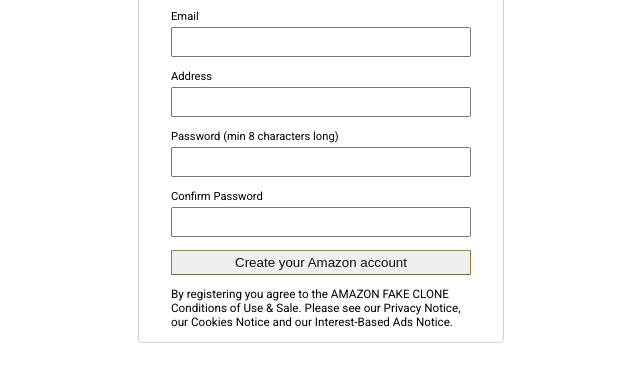
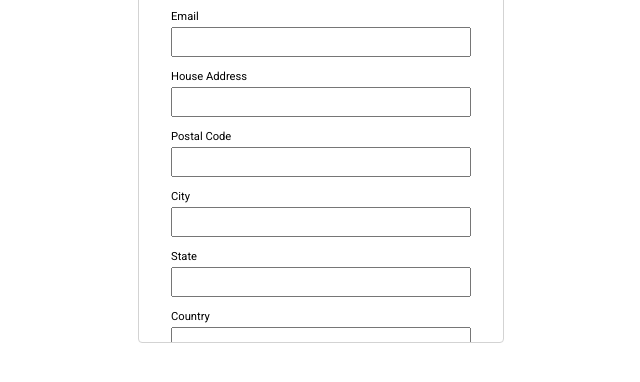
Before and after one commit to saurabhmehta1601/amazon-clone, a Next.js app: page /register in a window 1280 px wide. Shown: the part 310-692 px from the top of the page, without its empty margins (319-959 px from the left). Built offline with nearby package versions, Linux system fonts and the light colour scheme; no server answers.

Commit message:
add address entry in registration form and send user address info in payment request

```diff
--- a/src/components/UI/PaymentPage/index.tsx
+++ b/src/components/UI/PaymentPage/index.tsx
@@ -112,7 +112,10 @@
         {/* delivery address */}
         <section>
           <h3>Delivery Address</h3>
-          <p> {user.address} </p>
+          <p>
+            {user.address.line1} , {user.address.city} , {user.address.state} ,
+            {user.address.country}
+          </p>
         </section>
         {/* payment products*/}
         <section>
--- a/src/pages/api/payments/create.ts
+++ b/src/pages/api/payments/create.ts
@@ -9,23 +9,13 @@
     // @ts-ignore
     const total = req.query.total;
 
-    const { email, address, name } = req.body;
+    const { address, name } = req.body;
 
     const paymentIntent = await stripe.paymentIntents.create({
       amount: total,
       currency: "usd",
       description: "payment for products order by amazon clone",
-      shipping: {
-        name,
-        // hardcoding the address right now will add these fields from db once stored during registration
-        address: {
-          line1: "510 Townsend St",
-          postal_code: "98140",
-          city: "San Francisco",
-          state: "CA",
-          country: "US",
-        },
-      },
+      shipping: { name, address },
     });
     return res.status(201).json({
       clientSecret: paymentIntent.client_secret,
--- a/src/pages/register.tsx
+++ b/src/pages/register.tsx
@@ -19,7 +19,13 @@
     const password = e.target["password"].value;
     const confirm_password = e.target["confirm_password"].value;
     const phone = e.target["phone"].value;
-    const address = e.target["address"].value;
+    const address = {
+      line1: e.target["line1"].value,
+      postal_code: e.target["postal_code"].value,
+      city: e.target["city"].value,
+      state: e.target["state"].value,
+      country: e.target["country"].value,
+    };
 
     if (password != confirm_password) {
       alert("Passwords do not match . Please check again .");
@@ -67,9 +73,21 @@
           {/* Email */}
           <label htmlFor="email">Email</label>
           <input type="email" id="email" required={true} />
-          {/* Address */}
-          <label htmlFor="address">Address </label>
-          <input type="text" id="address" required={true} />
+          {/* Line 1 */}
+          <label htmlFor="line1">House Address</label>
+          <input type="text" id="line1" required={true} />
+          {/* Postal Code */}
+          <label htmlFor="postal_code ">Postal Code </label>
+          <input type="number" id="postal_code" required={true} />
+          {/* City */}
+          <label htmlFor="city">City </label>
+          <input type="text" id="city" required={true} />
+          {/* State */}
+          <label htmlFor="state">State</label>
+          <input type="text" id="state" required={true} />
+          {/* Country */}
+          <label htmlFor="country">Country</label>
+          <input type="text" id="country" required={true} />
           {/* Password */}
           <label htmlFor="password">Password (min 8 characters long) </label>
           <input minLength={8} type="password" id="password" required={true} />
--- a/src/redux/features/LoggedUser/userSlice.ts
+++ b/src/redux/features/LoggedUser/userSlice.ts
@@ -3,7 +3,13 @@
 export interface UserState {
   uid: string;
   email: string;
-  address: string;
+  address: {
+    line1: string;
+    city: string;
+    state: string;
+    country: string;
+    postal_code: number;
+  };
   phone: string;
   name: string;
 }
@@ -11,7 +17,13 @@
 const initialState: UserState | null = {
   uid: "",
   email: "",
-  address: "",
+  address: {
+    line1: null,
+    city: null,
+    state: null,
+    country: null,
+    postal_code: null,
+  },
   phone: "",
   name: "",
 };
```
